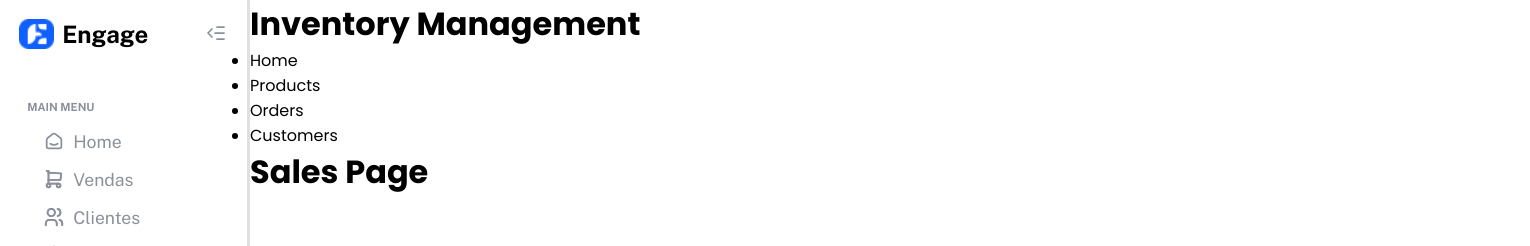
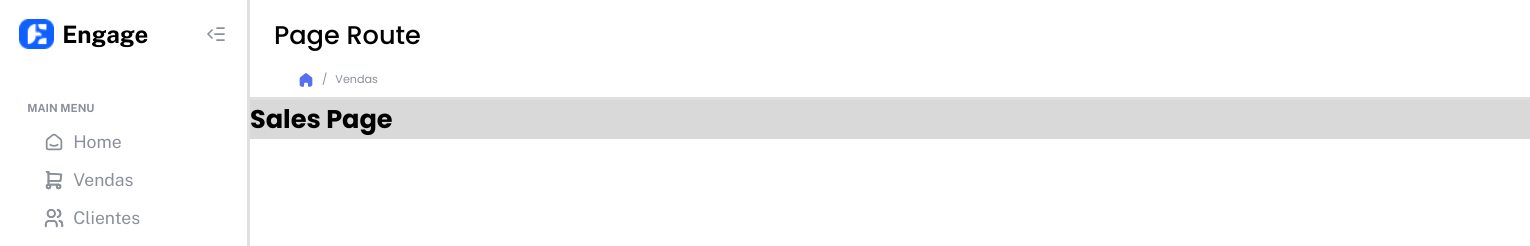
Before and after one commit to VictorRoxinho/Inventory-Management, a React (Vite) app: page / in a window 1280 px wide. Shown: the top 246 px of the page, 1530 px wide, since content can reach past the window. Built offline with nearby package versions, Linux system fonts and the light colour scheme.

Commit message:
Feat: Added Top Bar

```diff
--- a/src/App.css
+++ b/src/App.css
@@ -9,3 +9,11 @@
 body {
   font-family: "Poppins", "Public Sans", Arial, sans-serif;
 }
+
+h1 {
+  font-size: 1.6rem;
+}
+
+h3 {
+  font-size: 0.7rem;
+}
--- a/src/Components/Layout.tsx
+++ b/src/Components/Layout.tsx
@@ -5,6 +5,10 @@ import TopBar from "./TopBar";
 
 const LayoutContainer = styled.div`
   display: flex;
+
+  .content {
+    background-color: #d9d9d9;
+  }
 `;
 
 function Layout({ children }: { children: React.ReactNode }) {
--- a/src/Components/SideBar.tsx
+++ b/src/Components/SideBar.tsx
@@ -37,6 +37,11 @@ const SideNav = styled.nav`
     justify-content: space-between;
     align-items: center;
     padding: 1.2rem;
+  }
+
+  .logo button {
+    margin-top: 0.2rem;
+    margin-left: 0.3rem;
   }
 
   .minimize-icon {
--- a/src/Components/TopBar.tsx
+++ b/src/Components/TopBar.tsx
@@ -1,16 +1,40 @@
+import styled from "styled-components";
+
+const TopBarContainer = styled.div`
+  width: 100vw;
+  height: 100px;
+  display: flex;
+  flex-direction: column;
+  padding-top: 1rem;
+  padding-left: 1.5rem;
+  border-bottom: 3px solid #e0e0e0;
+  font-family: "Poppins", sans-serif;
+
+  h1 {
+    font-weight: 500;
+  }
+
+  h3 {
+    display: flex;
+    align-items: center;
+    gap: 0.5rem;
+    margin-top: 1rem;
+    margin-left: 1.5rem;
+    color: #8b909a;
+    font-weight: 400;
+  }
+`;
+
 function TopBar() {
   return (
-    <div className="top-bar">
-      <h1>Inventory Management</h1>
-      <nav>
-        <ul>
-          <li>Home</li>
-          <li>Products</li>
-          <li>Orders</li>
-          <li>Customers</li>
-        </ul>
-      </nav>
-    </div>
+    <TopBarContainer>
+      <h1>Page Route</h1>
+      <h3>
+        <img src="./home-router-icon.svg" alt="" />
+        <span>/</span>
+        <span>Vendas</span>
+      </h3>
+    </TopBarContainer>
   );
 }
 export default TopBar;
```
Also changed, not shown: public/home-router-icon.svg (added).
